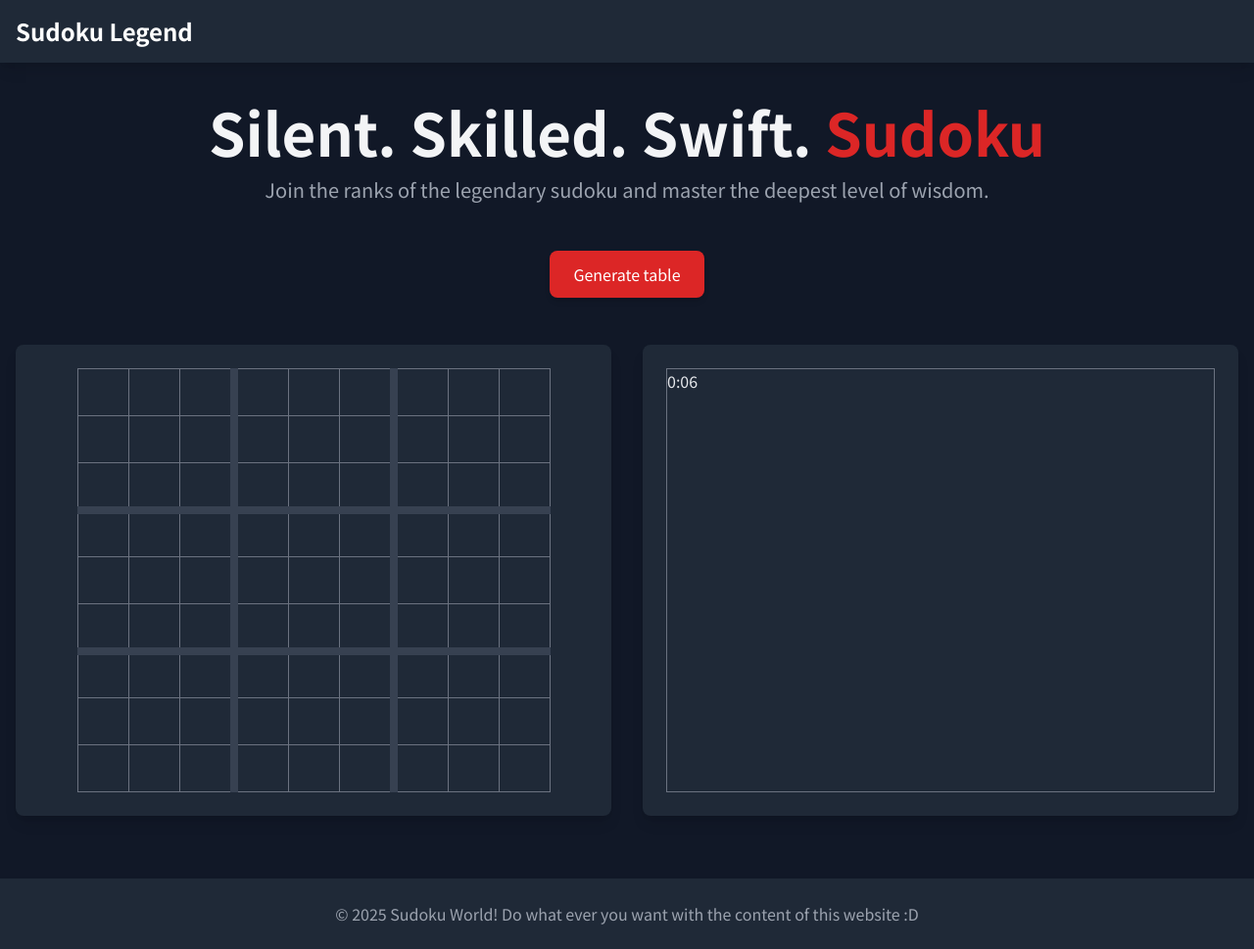
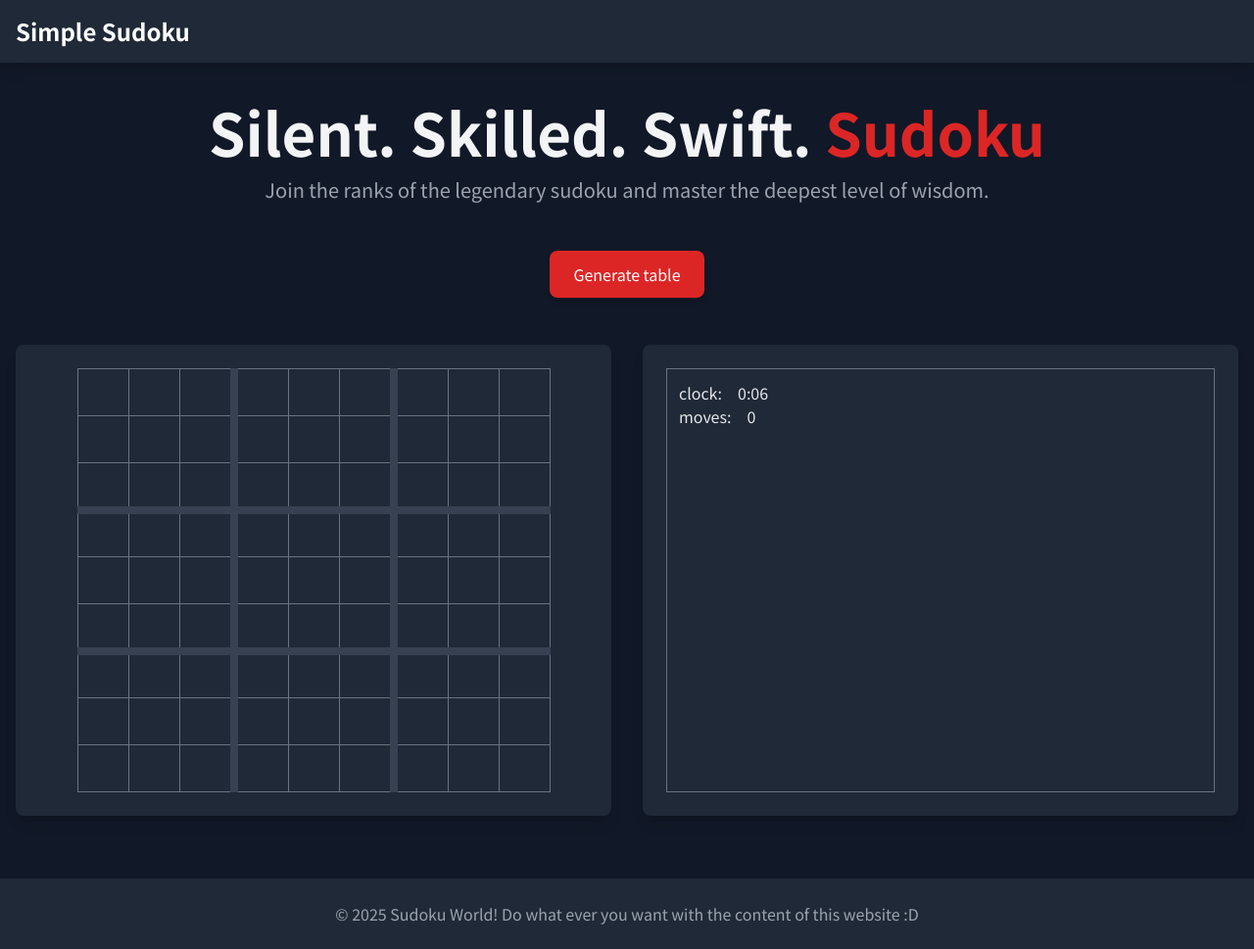
Before and after one commit to fracalo/sudoku, a Flask app: template templates/sudoku-page.html in a window 1280 px wide. Shown: the whole page at 98% size. Run offline with Flask 3, Linux system fonts and the light colour scheme; the template is opened without the code that fills it, so the values that code supplies are empty; some libraries are stand-ins or nearby versions.

Commit message:
Adding initial templates for statistics

```diff
--- a/app.py
+++ b/app.py
@@ -19,9 +19,10 @@ def index():
 @app.route("/sudoku/", defaults={"state": "play"})
 @app.route("/sudoku/<state>")
 def sudoku(state):
-    global grid
+    global grid, moves
     if state != "win":
         grid = generate_sudoku()
+        moves = 0
     if state == "win" and not is_full(grid):
         return redirect("/sudoku")
     return render_template("sudoku-page.html", grid=grid, state=state)
@@ -29,7 +30,8 @@ def sudoku(state):
 
 @app.route("/get-table")
 def get_table():
-    global grid
+    global grid, moves
+    moves = 0
     grid = generate_sudoku()
     return render_template("sudoku-table.html", grid=grid)
 
@@ -47,6 +49,7 @@ def check_cell(rowStr, colStr):
     global grid, moves
     moves = moves + 1
     cellStr = request.form.get("cell") if request.form.get("cell") else "0"
+    gameTime = request.form.get("gameTime")
 
     cell = int(cellStr) if cellStr is not None else 0
     row = int(rowStr) if rowStr is not None else 0
@@ -62,6 +65,7 @@ def check_cell(rowStr, colStr):
                 cell=cell,
                 errorInput=(not is_valid_cell),
                 state="winner",
+                moves=moves,
             )
 
     return render_template(
@@ -70,6 +74,7 @@ def check_cell(rowStr, colStr):
         col=col,
         cell=cell,
         errorInput=(not is_valid_cell),
+        moves=moves,
     )
 
 
--- a/templates/cell.html
+++ b/templates/cell.html
@@ -1,6 +1,9 @@
 
 <input
   hx-post="/cell-change/{{row}}/{{col}}"
+  hx-vals='js:{
+    "gameTime": window.clock?.getTime()
+  }'
   hx-swap="outerHTML"
   hx-trigger="input"
   name="cell"
@@ -22,3 +25,14 @@ setTimeout(() => {
   }, 3000);
 </script>
 {% endif %}
+
+{% if moves != null %}
+
+<script>
+{
+  const moves = {{moves}}
+  window.moveTracker.setMoves(Number(moves));
+}
+</script>
+
+{% endif %}
--- /dev/null
+++ b/templates/clock.html
@@ -0,0 +1,40 @@
+
+<section class="flex">
+  <div class="flex flex-row border-red-500">
+    <div id='clock-label' class="text-color-gray-300 pr-4">clock: </div>
+    <div id='clock' class="text-color-gray-300">0:00</div>
+  </div>
+</section>
+
+<script>
+
+class Clock {
+  constructor() {
+    this.time = 0;
+    this.clock = document.getElementById('clock');
+  }
+
+  stopClock() {
+    clearInterval(this.interval);
+    this.interval = null;
+  }
+
+  startClock() {
+    this.interval = setInterval(() => {
+      this.time++;
+      let minutes = Math.floor(this.time / 60);
+      let seconds = this.time % 60;
+      this.clock.innerText = `${minutes}:${seconds < 10 ? '0' + seconds : seconds}`;
+    }, 1000);
+  }
+
+  getTime() {
+    return this.clock.innerText;
+  }
+}
+
+window.clock = new Clock();
+window.clock.startClock();
+
+
+</script>
--- a/templates/header.html
+++ b/templates/header.html
@@ -1,7 +1,7 @@
 
   <header class="w-full bg-gray-800 shadow-lg">
     <div class="container mx-auto px-4 py-4 flex justify-between items-center">
-      <h1 class="text-2xl font-bold text-white">Sudoku Legend</h1>
+      <h1 class="text-2xl font-bold text-white">Simple Sudoku</h1>
       <nav class="space-x-4">
 	{# <a href="#about" class="text-gray-400 hover:text-gray-200 transition">About</a> #}
 	{# <a href="#skills" class="text-gray-400 hover:text-gray-200 transition">Skills</a> #}
--- /dev/null
+++ b/templates/moves.html
@@ -0,0 +1,31 @@
+
+  <section class="flex">
+    <div class="flex flex-row border-red-500">
+      <div id='moves-label' class="text-color-gray-300 pr-4">moves: </div>
+      <div id='moves' class="text-color-gray-300">0</div>
+    </div>
+  </section>
+  <script>
+  class MoveTracker {
+    constructor() {
+      this.movesEl = document.getElementById('moves');
+      this.reset()
+    }
+
+    setMoves(m) {
+      this.moves = m;
+      this.movesEl.innerText = m;
+    }
+
+    reset() {
+      this.moves = 0;
+      this.movesEl.innerText = this.moves;
+    }
+
+    getMoves() {
+      return this.moves;
+    }
+  }
+
+  window.moveTracker = new MoveTracker();
+  </script>
--- a/templates/stats.html
+++ b/templates/stats.html
@@ -1,15 +1,5 @@
 
-<div class="flex flex-1 border-collapse border border-gray-500">
-  <div id='clock' class="text-color-gray-300">00:00</div>
+<div class="flex flex-col flex-1 border-collapse border border-gray-500 p-3">
+  {% include 'clock.html' %}
+  {% include 'moves.html' %}
 </div>
-<script>
-  let time = 0;
-  const clock = document.getElementById('clock');
-  const interval = setInterval(() => {
-    time++;
-    console.log('win is', window.win)
-    let minutes = Math.floor(time / 60);
-    let seconds = time % 60;
-    clock.innerText = `${minutes}:${seconds < 10 ? '0' + seconds : seconds}`;
-  }, 1000);
-</script>
--- a/templates/sudoku-page.html
+++ b/templates/sudoku-page.html
@@ -43,9 +43,9 @@ input.cell-input[type=number] {
      Play again
   </a>
 {% else %}
-  <a hx-get="/get-table" hx-target='#sudoku-wrap' hx-swap='innerHtml' class="mt-6 px-6 py-3 bg-red-600 text-white rounded-lg shadow-md hover:bg-red-700 transition">
+  <button hx-get="/get-table" hx-target='#sudoku-wrap' hx-swap='innerHtml' class="mt-6 px-6 py-3 bg-red-600 text-white rounded-lg shadow-md hover:bg-red-700 transition">
      Generate table
-  </a>
+  </button>
 {% endif %}
 
   <section id="skills" class="container mx-auto mt-12 px-4 flex-1">
--- /dev/null
+++ b/templates/win.html
@@ -0,0 +1 @@
+<div> you win! </div>
```
Lines whose indentation alone changed are shown as unchanged.
